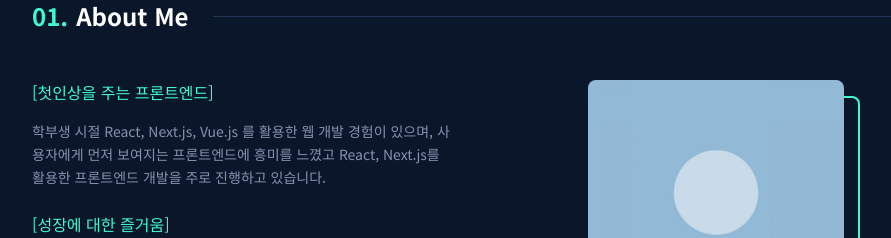
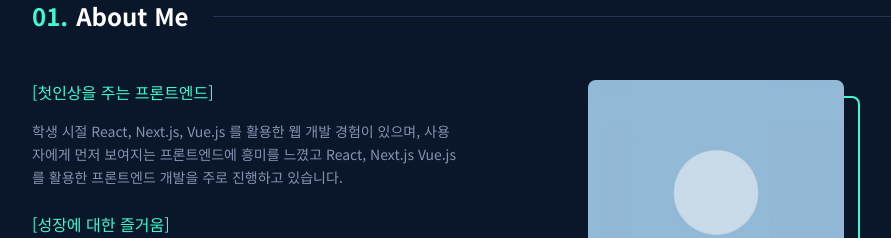
Before and after one commit to Sugwan-p/myportfolio, a Next.js app: page / in a window 1280 px wide. Shown: the part 880-1118 px from the top of the page, without its empty margins (160-1051 px from the left). Built offline with nearby package versions, Linux system fonts and the light colour scheme.

Commit message:
fix : v.6

```diff
--- a/app/page.tsx
+++ b/app/page.tsx
@@ -282,9 +282,9 @@ export default function Home() {
                       [첫인상을 주는 프론트엔드]
                     </h3>
                     <p className="text-sm leading-relaxed">
-                      학부생 시절 React, Next.js, Vue.js 를 활용한 웹 개발
+                      학생 시절 React, Next.js, Vue.js 를 활용한 웹 개발
                       경험이 있으며, 사용자에게 먼저 보여지는 프론트엔드에
-                      흥미를 느꼈고 React, Next.js를 활용한 프론트엔드 개발을
+                      흥미를 느꼈고 React, Next.js Vue.js 를 활용한 프론트엔드 개발을
                       주로 진행하고 있습니다.
                     </p>
                   </div>
```
